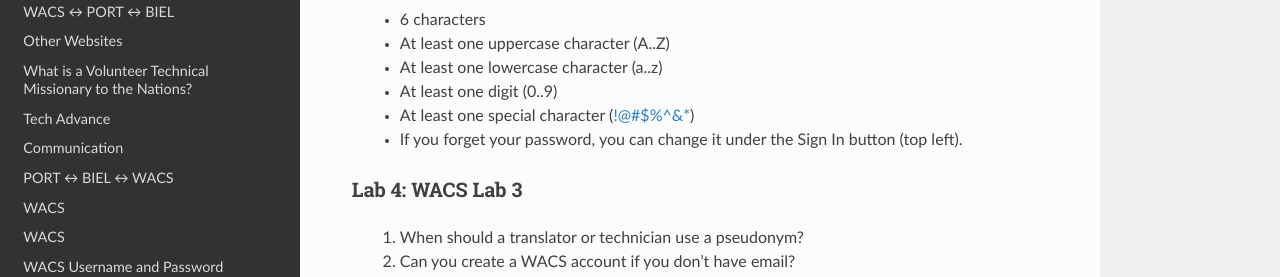
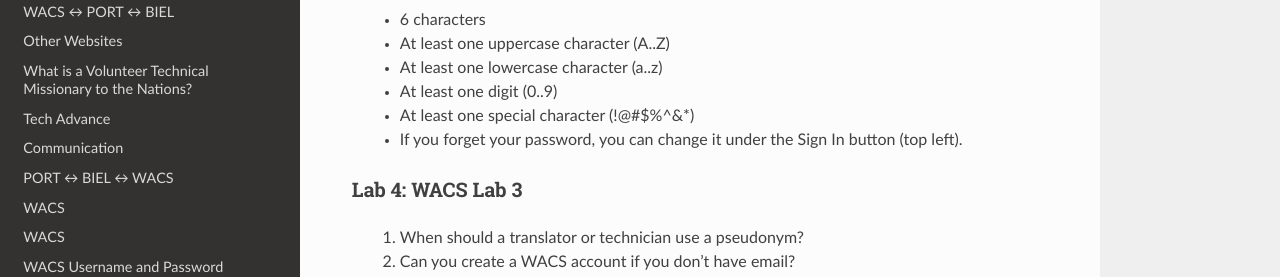
Before and after one commit to WycliffeAssociates/Tech-Advance-Training, a Sphinx documentation site: the page built from docs/port-biel-wacs.rst, in a window 1280 px wide and 900 px high, scrolled down 1720 px. Shown: the part 152-429 px from the top of the window. Built offline with Sphinx 7.4.7 and the Read the Docs theme 3.1.0, drawn with Linux system fonts in a browser that asks for light colours; pages that are not in the unit, such as notebooks, are missing from menus.

```diff
--- a/docs/port-biel-wacs.rst
+++ b/docs/port-biel-wacs.rst
@@ -73,7 +73,7 @@ Password complexity:
     • At least one uppercase character (A..Z)
     • At least one lowercase character (a..z)
     • At least one digit (0..9)
-    • At least one special character  (!@#$%^&*)
+    • At least one special character  (\!\@#$%^&*)
     • If you forget your password, you can change it under the Sign In button (top left).
 
 Lab 4: WACS Lab 3
```
